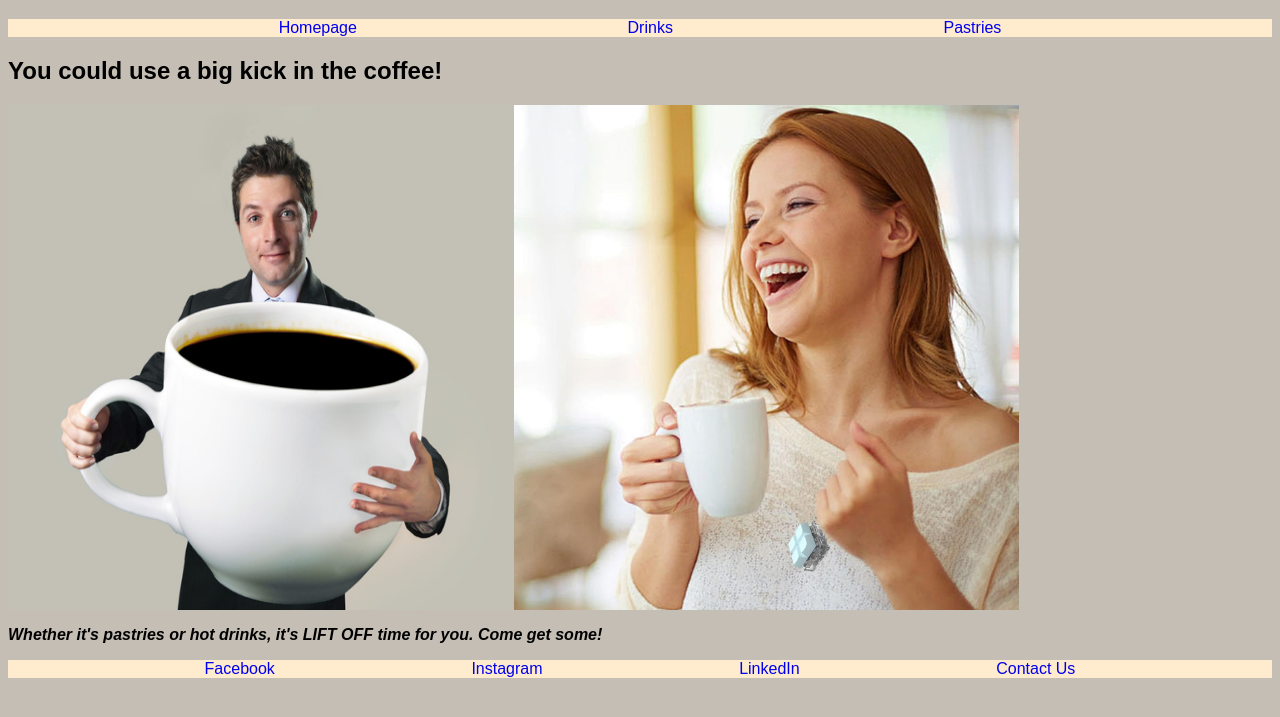
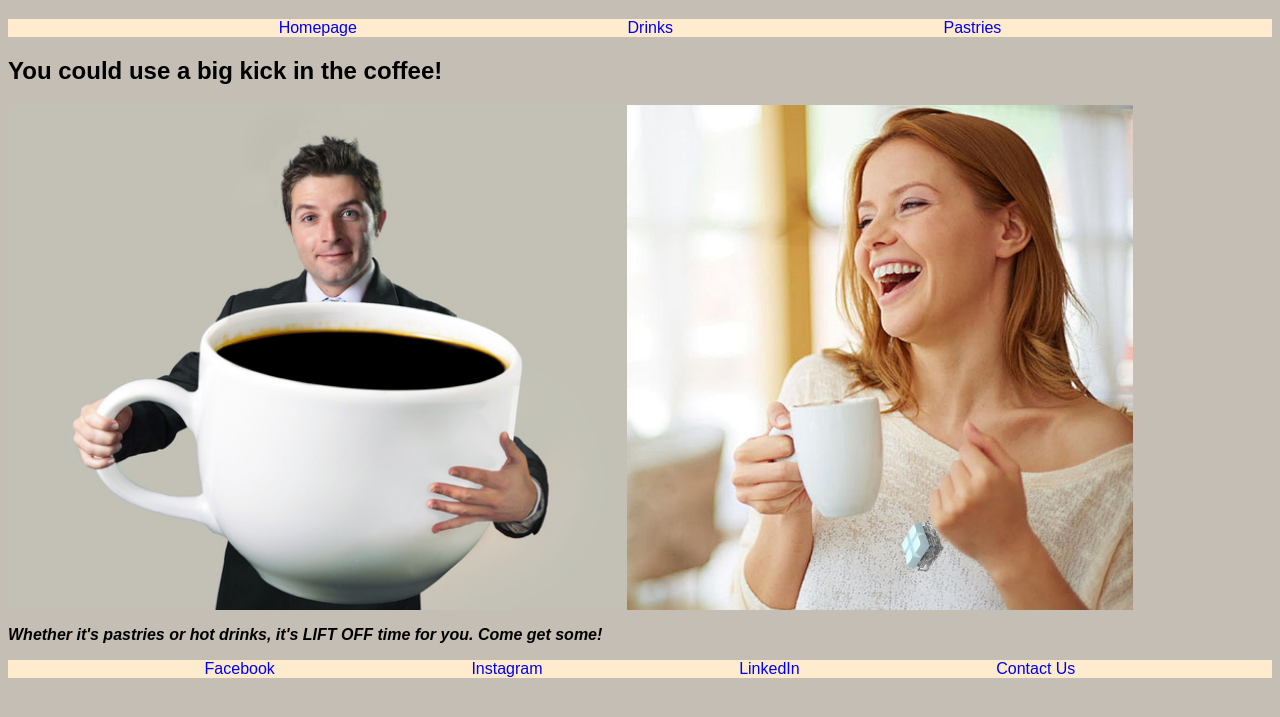
Before and after one commit to Gshaff/2ndWebpageCoffee, a plain HTML site: page index.html in a window 1280 px wide. Shown: the part 61-778 px from the top of the page. Drawn offline with Linux system fonts and the light colour scheme.

Commit message:
Add files via upload

```diff
--- a/index.html
+++ b/index.html
@@ -17,7 +17,7 @@
 </nav>
 <h2>You could use a big kick in the coffee!</h2>
 <div class="sidebyside">
-<img src="stock-photo-happy-businessman-holding-funny-huge-oversized-cup-of-black-cof.jpeg" alt="A happy businessman holding funny huge oversized cup of black coffee" width="40%"
+<img src="stock-photo-happy-businessman-holding-funny-huge-oversized-cup-of-black-cof.jpeg" alt="A happy businessman holding funny huge oversized cup of black coffee" width="49%"
 ><img src="LAUGHING WITH A MUG.jpg" alt="coffee woman laughs" width="40%">
 </div>
 <p>
```
